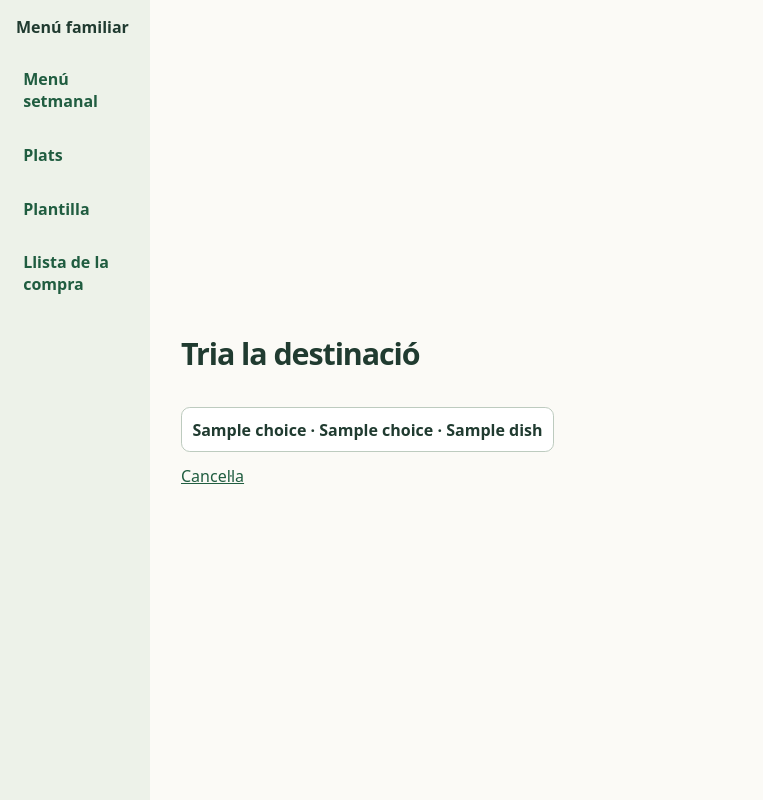
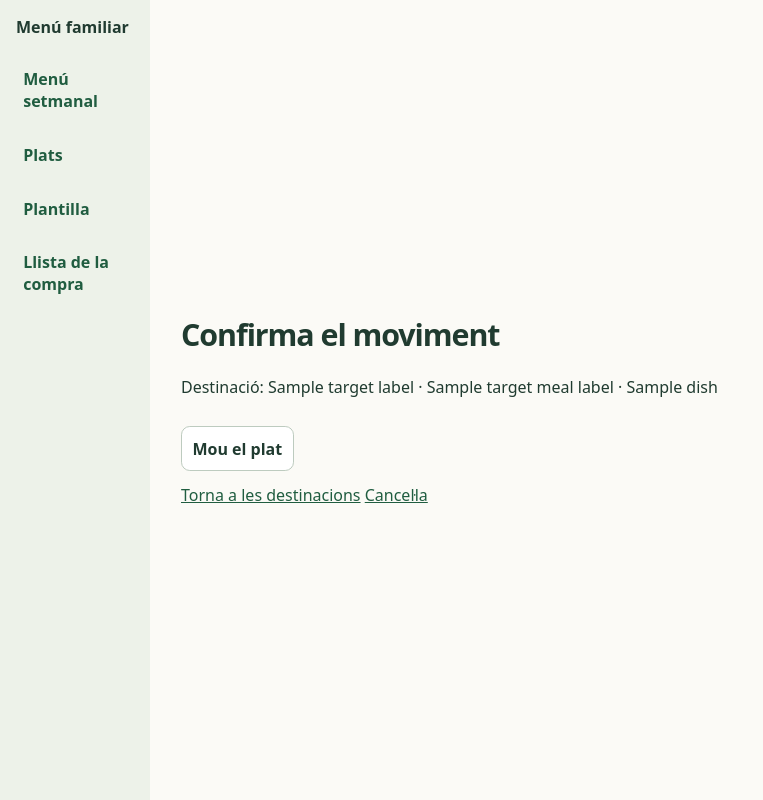
Before and after one commit to nataliobp/menu-familiar, a Django app: template menus/templates/menus/move.html in a window 1280 px wide. Shown: the whole page, without its empty margins (0-763 px from the left). Run offline with Django 5.2, Linux system fonts and the light colour scheme; the template is opened without the code that fills it: most values are stand-ins (such as "Sample title", 1, 10 or a date in 2020); parts of the project's set-up code (start-up, migrations or seed data) failed here and were passed over.

Commit message:
Verify move confirmations and calendar boundaries

```diff
--- a/menus/domain/planning.py
+++ b/menus/domain/planning.py
@@ -2,6 +2,9 @@ from copy import deepcopy
 from dataclasses import dataclass
 from datetime import date, timedelta
 from menus.domain.template import POSITIONS
+
+
+MAX_WEEK_START = date.max - timedelta(days=6)
 
 
 def monday(day: date) -> date:
@@ -27,7 +30,7 @@ class WeeklyMenu:
     undo: dict | None = None
 
     def __post_init__(self):
-        if self.week.weekday() != 0 or self.version < 1 or set(self.slots) != POSITIONS:
+        if self.week.weekday() != 0 or self.week > MAX_WEEK_START or self.version < 1 or set(self.slots) != POSITIONS:
             raise ValueError("Invalid menu")
 
     @classmethod
--- a/menus/templates/menus/menu.html
+++ b/menus/templates/menus/menu.html
@@ -1,4 +1,4 @@
 {% extends "menus/base.html" %}{% block title %}Menú setmanal{% endblock %}{% block content %}
-<h1>Menú setmanal</h1><p><a href="{% url 'menu_week' previous|date:'Y-m-d' %}">Setmana anterior</a> · {{ week|date:'d/m' }}–{{ week_end|date:'d/m/Y' }} · <a href="{% url 'menu_week' next|date:'Y-m-d' %}">Setmana següent</a> · <a href="{% url 'current_menu' %}">Avui</a></p>
+<h1>Menú setmanal</h1><p>{% if previous %}<a href="{% url 'menu_week' previous|date:'Y-m-d' %}">Setmana anterior</a> ·{% endif %} {{ week|date:'d/m' }}–{{ week_end|date:'d/m/Y' }} · {% if next %}<a href="{% url 'menu_week' next|date:'Y-m-d' %}">Setmana següent</a> ·{% endif %} <a href="{% url 'current_menu' %}">Avui</a></p>
 {% if not editable %}<p>Setmana passada · només consulta</p>{% endif %}{% if not menu %}{% if editable %}<form method="post" action="{% url 'menu_create' week|date:'Y-m-d' %}">{% csrf_token %}<button>Crea el menú</button></form>{% else %}<p>No hi ha cap menú per a aquesta setmana.</p>{% endif %}{% endif %}
 {% if editable and menu.undo %}<form method="post" action="{% url 'move_action' week|date:'Y-m-d' 'undo' %}">{% csrf_token %}<input type="hidden" name="version" value="{{ menu.version }}"><button>Desfés</button></form>{% endif %}{% if menu or editable %}<div class="week">{% for day, label, meals in days %}<section><h2>{{ label }}</h2>{% for meal, meal_label, slot in meals %}<div class="slot"><span>{{ meal_label }}</span>{% if menu %}{% if slot.suggestion %}<small>{{ slot.suggestion.1 }}</small>{% endif %}{% if slot.state == 'selected' %}<strong>{{ slot.dish.name }}</strong>{% elif slot.state == 'skipped' %}<strong>Omès</strong>{% else %}<strong>Pendent</strong>{% endif %}<a href="{% url 'slot_detail' week|date:'Y-m-d' day meal %}">Detalls</a>{% if editable and slot.state == 'pending' %}<a href="{% url 'menu_picker' week|date:'Y-m-d' day meal %}">Tria un plat</a>{% endif %}{% else %}<strong>{{ slot }}</strong>{% endif %}</div>{% endfor %}</section>{% endfor %}</div>{% endif %}{% endblock %}
--- a/menus/templates/menus/move.html
+++ b/menus/templates/menus/move.html
@@ -1 +1,27 @@
-{% extends "menus/base.html" %}{% block content %}<h1>Tria la destinació</h1>{% for target_day, label, target_meal, meal_label, slot in choices %}<form method="post" action="{% if slot.state == "selected" %}{% url 'move_action' week|date:'Y-m-d' 'exchange' %}{% else %}{% url 'move_action' week|date:'Y-m-d' 'move' %}{% endif %}">{% csrf_token %}<input type="hidden" name="version" value="{{ menu.version }}"><input type="hidden" name="source_day" value="{{ day }}"><input type="hidden" name="source_meal" value="{{ meal }}"><input type="hidden" name="destination_day" value="{{ target_day }}"><input type="hidden" name="destination_meal" value="{{ target_meal }}">{% if slot.state == 'skipped' %}<label><input type="checkbox" name="confirm" value="yes">Aquest àpat està omès. Vols substituir l’omissió?</label>{% endif %}<button>{{ label }} · {{ meal_label }} · {% if slot.dish %}{{ slot.dish.name }}{% elif slot.state == 'skipped' %}Omès{% else %}Pendent{% endif %}</button></form>{% endfor %}<a href="{% url 'slot_detail' week|date:'Y-m-d' day meal %}">Cancel·la</a>{% endblock %}
+{% extends "menus/base.html" %}
+{% block content %}
+{% if target %}
+<h1>{% if action == 'exchange' %}Confirma l’intercanvi{% else %}Confirma el moviment{% endif %}</h1>
+<p>Destinació: {{ target_label }} · {{ target_meal_label }}{% if target.dish %} · {{ target.dish.name }}{% endif %}</p>
+{% if target.state == 'skipped' %}<p>Aquest àpat està omès. Vols substituir l’omissió?</p>{% endif %}
+<form method="post" action="{% url 'move_action' week|date:'Y-m-d' action %}">
+  {% csrf_token %}
+  <input type="hidden" name="version" value="{{ menu.version }}">
+  <input type="hidden" name="source_day" value="{{ day }}">
+  <input type="hidden" name="source_meal" value="{{ meal }}">
+  <input type="hidden" name="destination_day" value="{{ target_day }}">
+  <input type="hidden" name="destination_meal" value="{{ target_meal }}">
+  {% if target.state == 'skipped' %}<input type="hidden" name="confirm" value="yes">{% endif %}
+  <button>{% if action == 'exchange' %}Intercanvia els plats{% else %}Mou el plat{% endif %}</button>
+</form>
+<a href="{% url 'move_choice' week|date:'Y-m-d' day meal %}">Torna a les destinacions</a>
+{% else %}
+<h1>Tria la destinació</h1>
+<ul>
+{% for target_day, label, target_meal, meal_label, slot in choices %}
+  <li><a href="?destination_day={{ target_day }}&amp;destination_meal={{ target_meal }}&amp;version={{ menu.version }}">{{ label }} · {{ meal_label }} · {% if slot.dish %}{{ slot.dish.name }}{% elif slot.state == 'skipped' %}Omès{% else %}Pendent{% endif %}</a></li>
+{% endfor %}
+</ul>
+{% endif %}
+<a href="{% url 'slot_detail' week|date:'Y-m-d' day meal %}">Cancel·la</a>
+{% endblock %}
```
Also changed, not shown: menus/tests/test_planning.py (+40 -0 lines), menus/web/views.py (+23 -5 lines).
